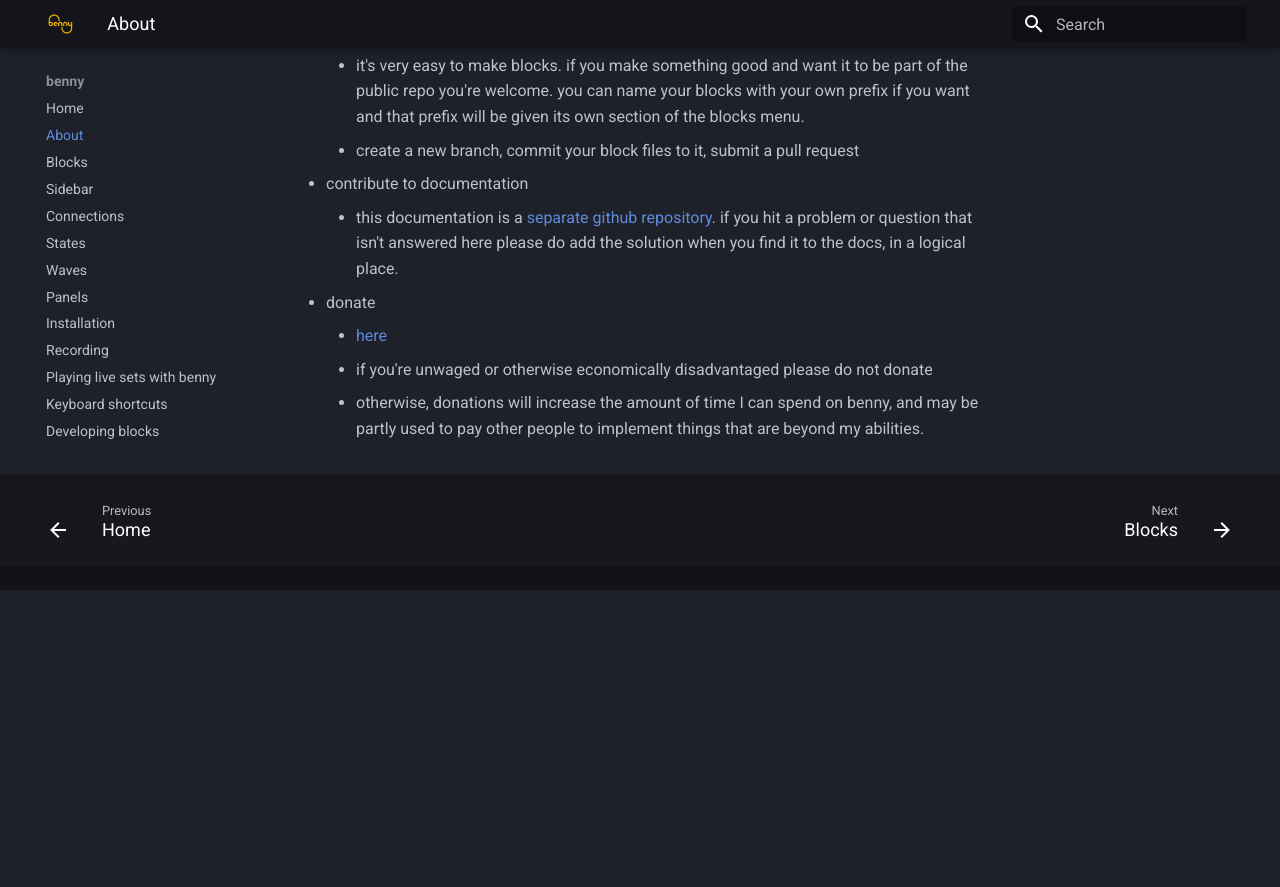
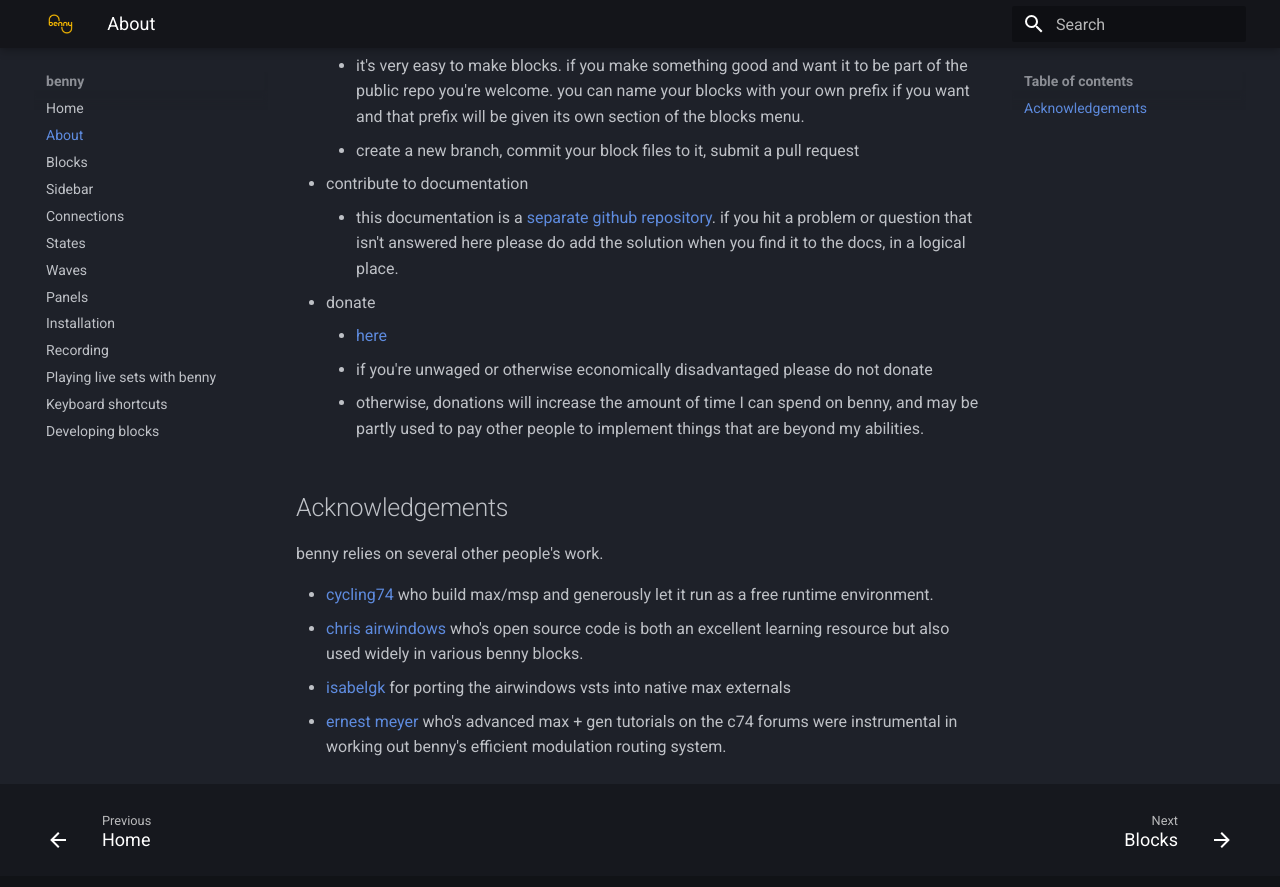
Before and after one commit to playbenny/benny_manual, an MkDocs documentation site: the page built from docs/about.md, in a window 1280 px wide and 900 px high, scrolled down 877 px. Shown: the top 887 px of the window. Built offline with MkDocs 1.6.1 and Material for MkDocs 9.7.7, drawn with Linux system fonts in a browser that asks for light colours; before the commit the page ends 1467 px from its top, so only the background shows below that.

Commit message:
Update about.md

```diff
--- a/docs/about.md
+++ b/docs/about.md
@@ -23,3 +23,12 @@
     - [here](https://www.paypal.com/donate/?hosted_button_id=PBQ7JWRPJKLWQ)
     - if you're unwaged or otherwise economically disadvantaged please do not donate
     - otherwise, donations will increase the amount of time I can spend on benny, and may be partly used to pay other people to implement things that are beyond my abilities.
+
+## Acknowledgements
+
+benny relies on several other people's work.
+
+- [cycling74](https://www.cycling74.com) who build max/msp and generously let it run as a free runtime environment.
+- [chris airwindows](https://www.airwindows.com) who's open source code is both an excellent learning resource but also used widely in various benny blocks.
+- [isabelgk](https://github.com/isabelgk/airfx) for porting the airwindows vsts into native max externals
+- [ernest meyer](https://www.yofiel.com) who's advanced max + gen tutorials on the c74 forums were instrumental in working out benny's efficient modulation routing system.
```
